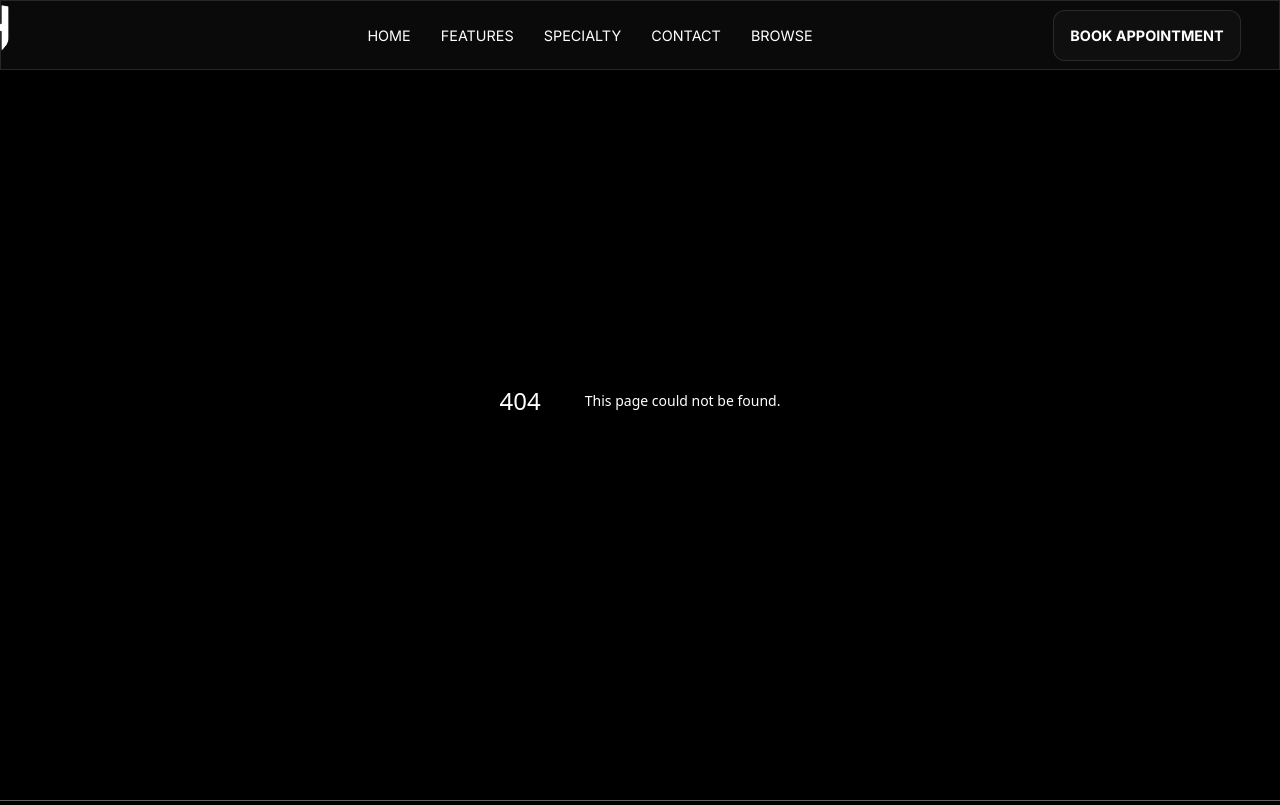
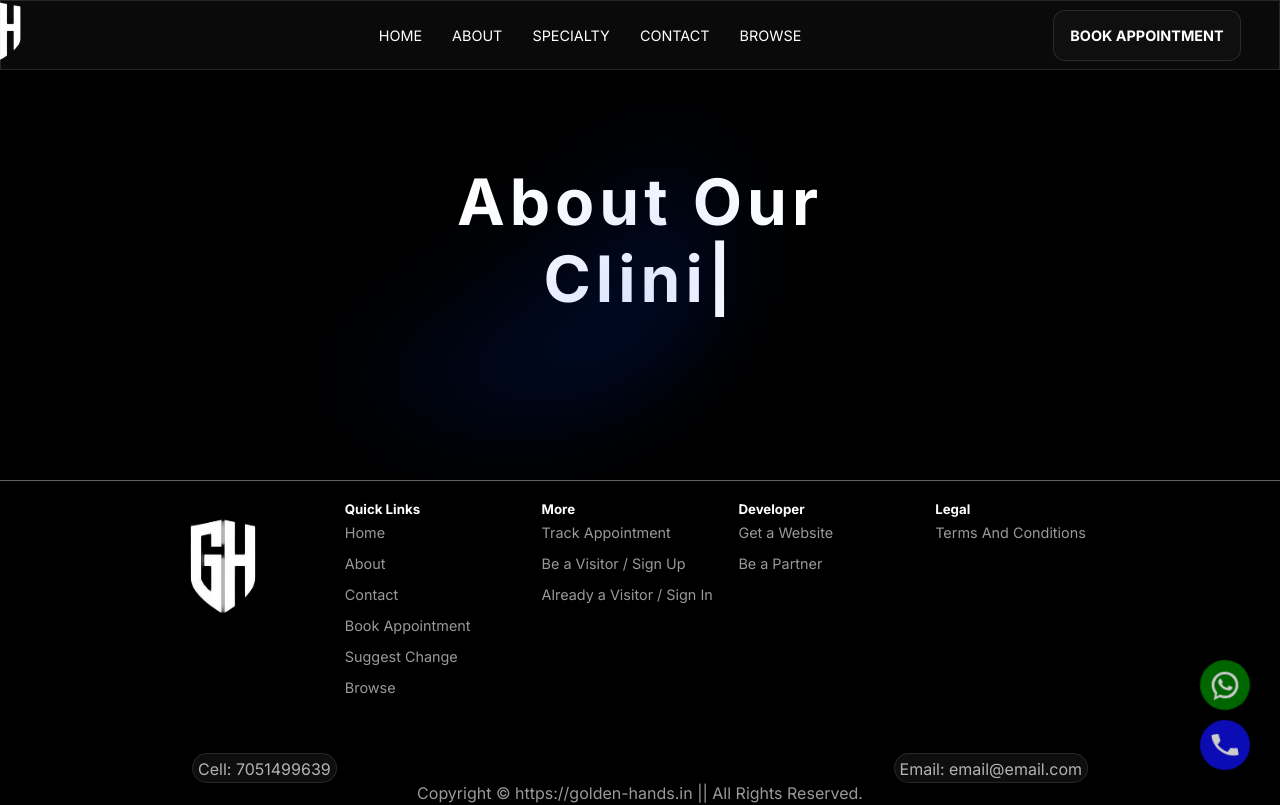
Before and after one commit to AbdulHannan08128/clinic-website, a Next.js app: page /About in a window 1280 px wide. Before the commit this address had no page. Shown: the top 805 px of the page. Built offline with nearby package versions, Linux system fonts and the light colour scheme.

Commit message:
About Page Created

```diff
--- /dev/null
+++ b/app/About/page.js
@@ -0,0 +1,21 @@
+import styles from './page.module.css'
+import TypedJS from "../../components/Typed/Type";
+import Contact from '../../components/Con-Btn/Contact';
+export default function page() {
+  return (
+    <main>
+    <div className={styles.about}>
+             <div className={styles.center}>
+        <h1 className={styles.h1}>
+          About Our <br/>
+          {/* {data[0].email} */}
+
+          <TypedJS strings={["Experience", "Doctors","Clinic"]} />
+        </h1>
+      </div>
+    </div>
+    <Contact/>
+    </main>
+
+  )
+}
--- /dev/null
+++ b/app/About/page.module.css
@@ -0,0 +1,65 @@
+.center {
+    display: flex;
+    justify-content: center;
+    align-items: center;
+    position: relative;
+    padding: 4rem 0;
+    height: 60vh;
+  }
+
+  .center::before {
+    background: var(--secondary-glow);
+    border-radius: 50%;
+    width: 480px;
+    height: 360px;
+    margin-left: -400px;
+  }
+
+  .center::after {
+    background: var(--primary-glow);
+    width: 240px;
+    height: 180px;
+    z-index: -1;
+  }
+
+  .center::before,
+  .center::after {
+    content: '';
+    left: 50%;
+    position: absolute;
+    filter: blur(45px);
+    transform: translateZ(0);
+  }
+
+
+  .h1{
+    max-width: 700px;
+    min-width: 400px;
+    font-size: 4rem;
+    letter-spacing: 5px;
+    text-align: center;
+
+
+  }
+
+  @media (max-width: 450px) {
+    .h1{
+      max-width: 300px;
+      min-width: 300px;
+      font-size: 2.9rem;
+      letter-spacing: 5px;
+      text-align: center;
+
+
+    }
+  }
+  @media (max-width: 300px) {
+    .h1{
+      max-width: 200px;
+      min-width: 200px;
+      font-size: 2rem;
+      letter-spacing: 3px;
+      text-align: center;
+
+
+    }}
--- a/app/globals.css
+++ b/app/globals.css
@@ -143,3 +143,17 @@ a {
   overflow-x: hidden !important;
   width: 100vw !important;
 }
+
+.loading{
+  position: relative;
+  top: 0px;
+  background-color: blue;
+  height: 2px;
+  width: 20vw;
+  animation: a 0.2s linear 1;
+  animation-fill-mode: forwards;
+}
+@keyframes a {
+  0%{width: 0vw;}
+  100%{width: 100vw;}
+}
--- a/app/page.module.css
+++ b/app/page.module.css
@@ -261,6 +261,9 @@
 
 }
 
+.h1 span{
+  color: blue !important;
+}
 @media (max-width: 450px) {
   .h1{
     max-width: 300px;
--- a/components/Navbar/Navbar.js
+++ b/components/Navbar/Navbar.js
@@ -38,7 +38,7 @@ element.classList.add('hide')
         <Link href='/'>Home</Link>
         </li>
         <li>
-        <Link href='/features'>Features</Link>
+        <Link href='/About'>About</Link>
         </li>
         <li>
         <Link href='/specialty'>Specialty</Link>
@@ -71,7 +71,7 @@ element.classList.add('hide')
         <Link href='/' onClick={toggleHide}>Home</Link>
         </li>
         <li>
-        <Link href='/features' onClick={toggleHide}>Features</Link>
+        <Link href='/About' onClick={toggleHide}>About</Link>
         </li>
         <li>
         <Link href='/specialty' onClick={toggleHide}>Specialty</Link>
```
